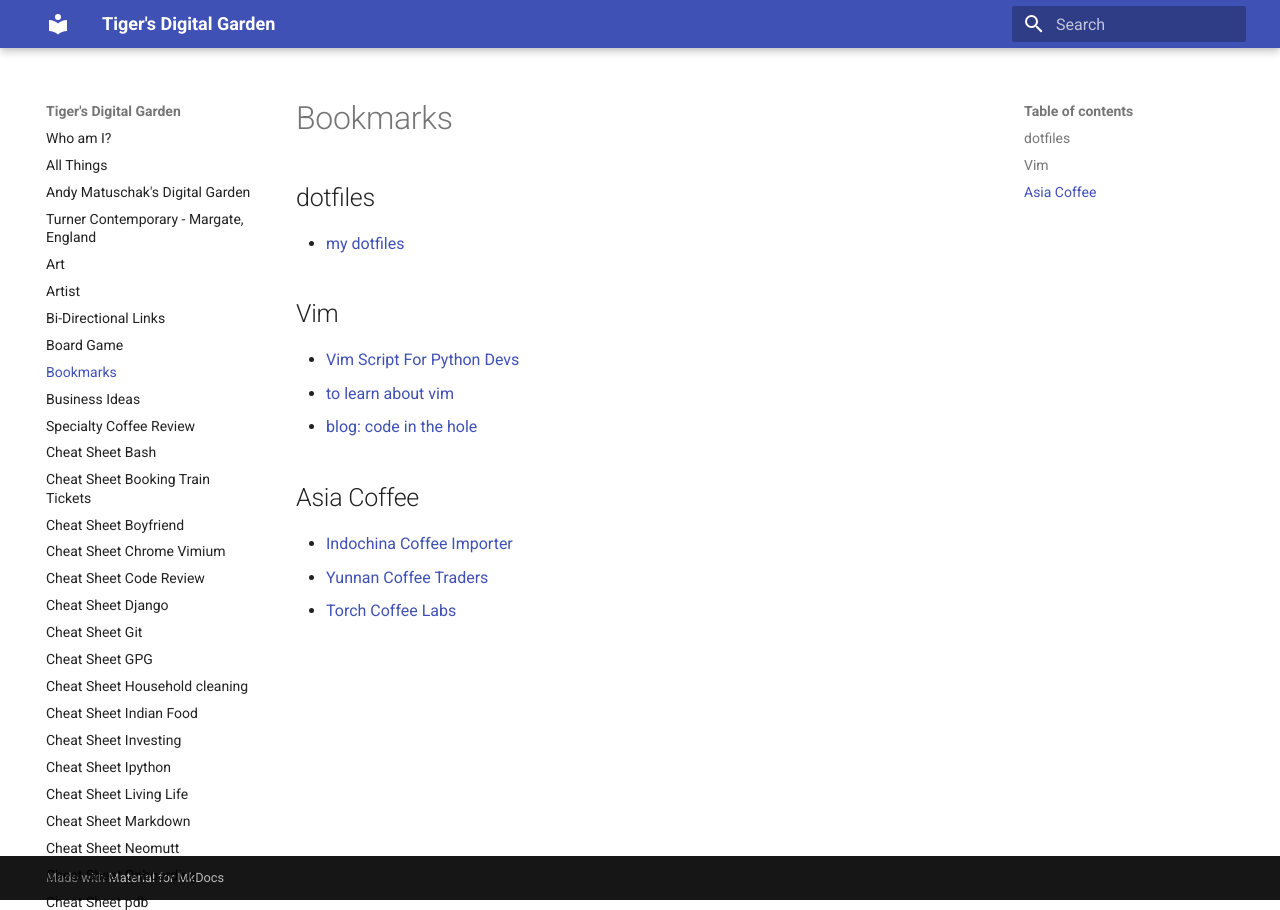
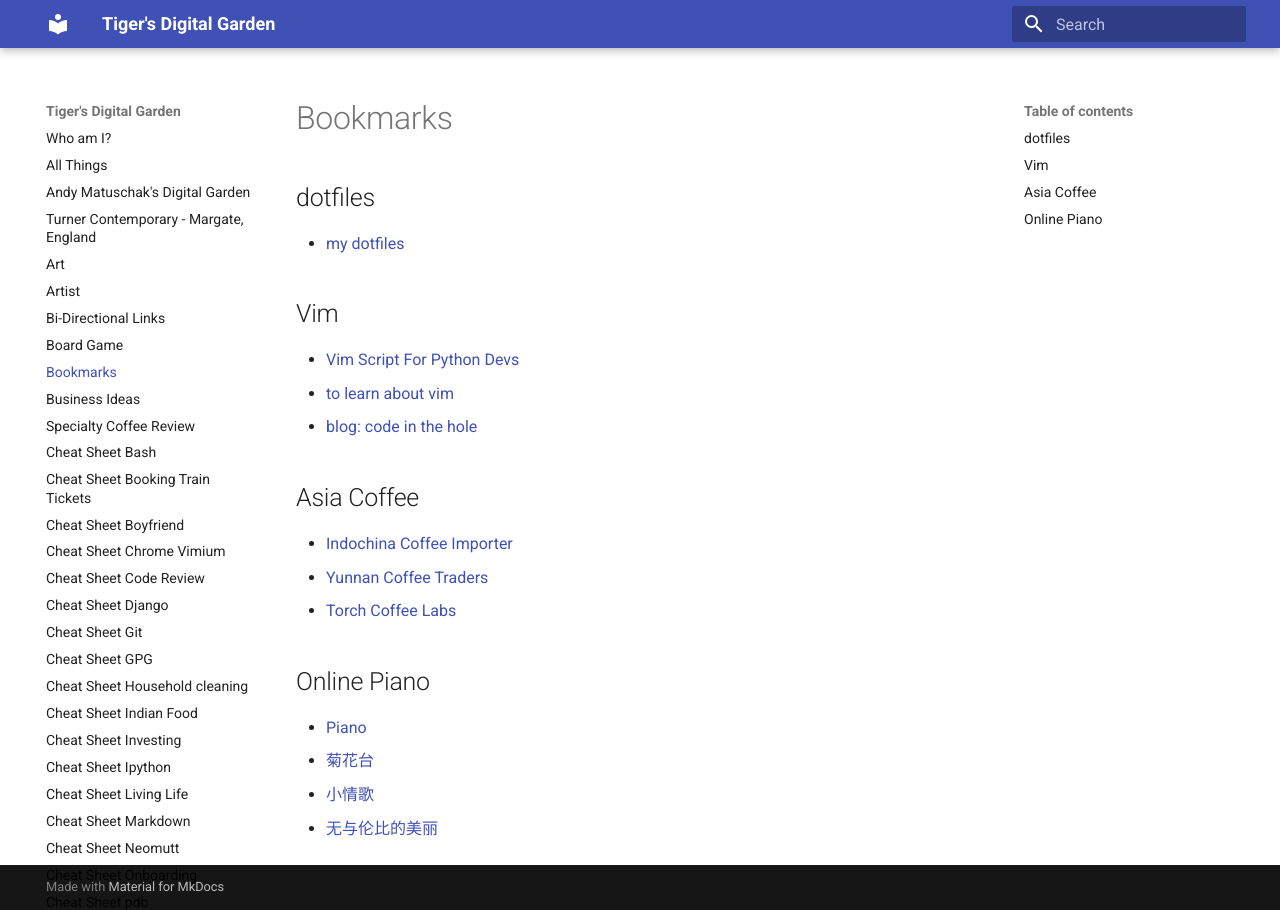
Before and after one commit to ynotstartups/notes, an MkDocs documentation site: the page built from notes/bookmarks.md, in a window 1280 px wide. Built offline with MkDocs 1.6.1 and Material for MkDocs 9.7.7, drawn with Linux system fonts in a browser that asks for light colours.

Commit message:
add Online Piano

```diff
--- a/notes/bookmarks.md
+++ b/notes/bookmarks.md
@@ -15,3 +15,10 @@
 - [Indochina Coffee Importer](https://indochinacoffee.com/)
 - [Yunnan Coffee Traders](https://yunnancoffeetraders.com/farms/)
 - [Torch Coffee Labs](https://www.torchcoffee.asia/)
+
+## Online Piano
+
+- [Piano](https://www.apronus.com/music/flashpiano.htm)
+- [菊花台](https://puduoduo123.com/25287.html)
+- [小情歌](http://www.jianpuw.com/htm/ii/288990.htm)
+- [无与伦比的美丽](https://jianpu.chazidian.com/jp_337850/)
```
